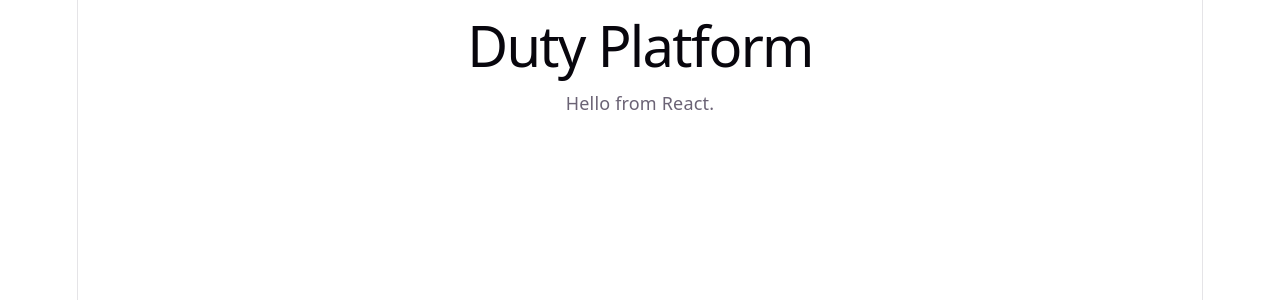
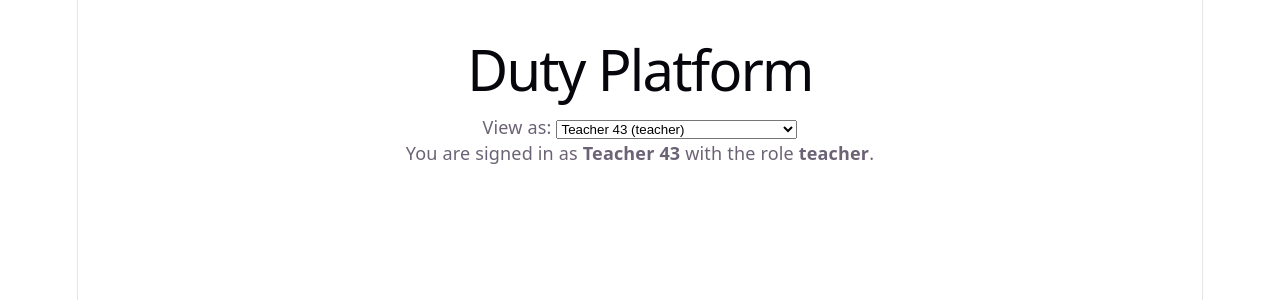
Before and after one commit to Reham244/duty-platform, a React (Vite) app in the folder frontend/: page / in a window 1280 px wide. Shown: the top 300 px of the page. Built offline with nearby package versions, Linux system fonts and the light colour scheme.

Commit message:
Add types, dummy data and role switcher

```diff
--- a/frontend/src/App.tsx
+++ b/frontend/src/App.tsx
@@ -1,8 +1,42 @@
+import { useEffect, useState } from "react";
+import { getUsers } from "./api";
+import type { User } from "./types";
+
 function App() {
+  const [users, setUsers] = useState<User[]>([]);
+  const [currentId, setCurrentId] = useState<number | null>(null);
+
+  useEffect(() => {
+    getUsers().then((list) => {
+      setUsers(list);
+      setCurrentId(list[0]?.id ?? null);
+    });
+  }, []);
+
+  const current = users.find((u) => u.id === currentId);
+
   return (
-    <div>
+    <div style={{ padding: 24 }}>
       <h1>Duty Platform</h1>
-      <p>Hello from React.</p>
+      <label>
+        View as:{" "}
+        <select
+          value={currentId ?? ""}
+          onChange={(e) => setCurrentId(Number(e.target.value))}
+        >
+          {users.map((u) => (
+            <option key={u.id} value={u.id}>
+              {u.fullName} ({u.role})
+            </option>
+          ))}
+        </select>
+      </label>
+      {current && (
+        <p>
+          You are signed in as <b>{current.fullName}</b> with the role{" "}
+          <b>{current.role}</b>.
+        </p>
+      )}
     </div>
   );
 }
--- /dev/null
+++ b/frontend/src/api.ts
@@ -0,0 +1,6 @@
+import { users } from "./data/dummyData";
+import type { User } from "./types";
+
+export async function getUsers(): Promise<User[]> {
+  return users;
+}
--- /dev/null
+++ b/frontend/src/data/dummyData.ts
@@ -0,0 +1,10 @@
+import type { StageName, User } from "../types";
+
+export const stages: StageName[] = ["Foundation", "Elementary", "Middle", "High"];
+
+export const users: User[] = [
+  { id: 1, fullName: "Teacher 43", role: "teacher", subject: "French" },
+  { id: 2, fullName: "Supervisor 01", role: "supervisor" },
+  { id: 3, fullName: "Head of Elementary", role: "head_of_stage", homeStage: "Elementary" },
+  { id: 4, fullName: "Admin 01", role: "admin" },
+];
--- /dev/null
+++ b/frontend/src/types.ts
@@ -0,0 +1,10 @@
+export type Role = "teacher" | "supervisor" | "head_of_stage" | "admin";
+export type StageName = "Foundation" | "Elementary" | "Middle" | "High";
+
+export interface User {
+  id: number;
+  fullName: string;
+  role: Role;
+  homeStage?: StageName;
+  subject?: string;
+}
```
